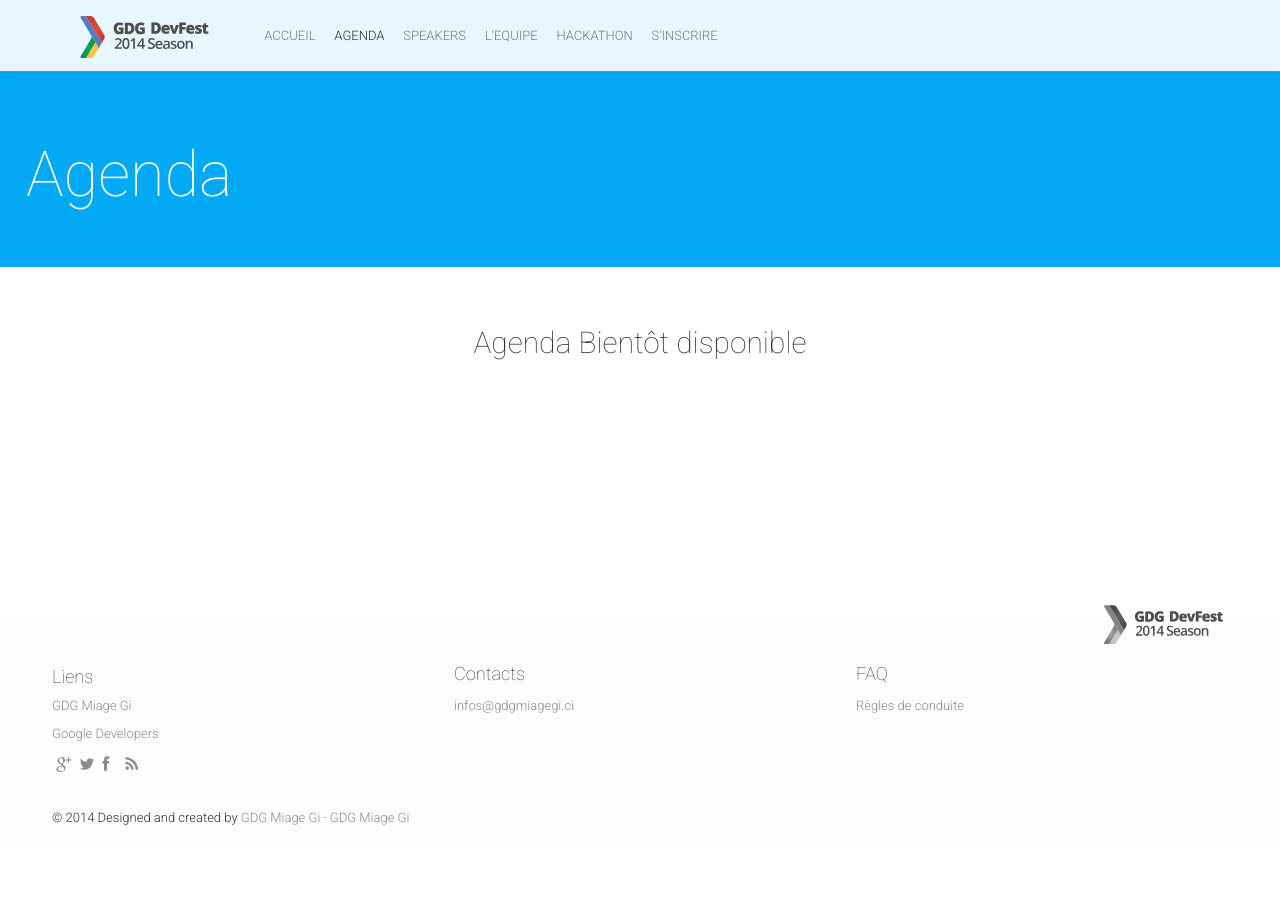
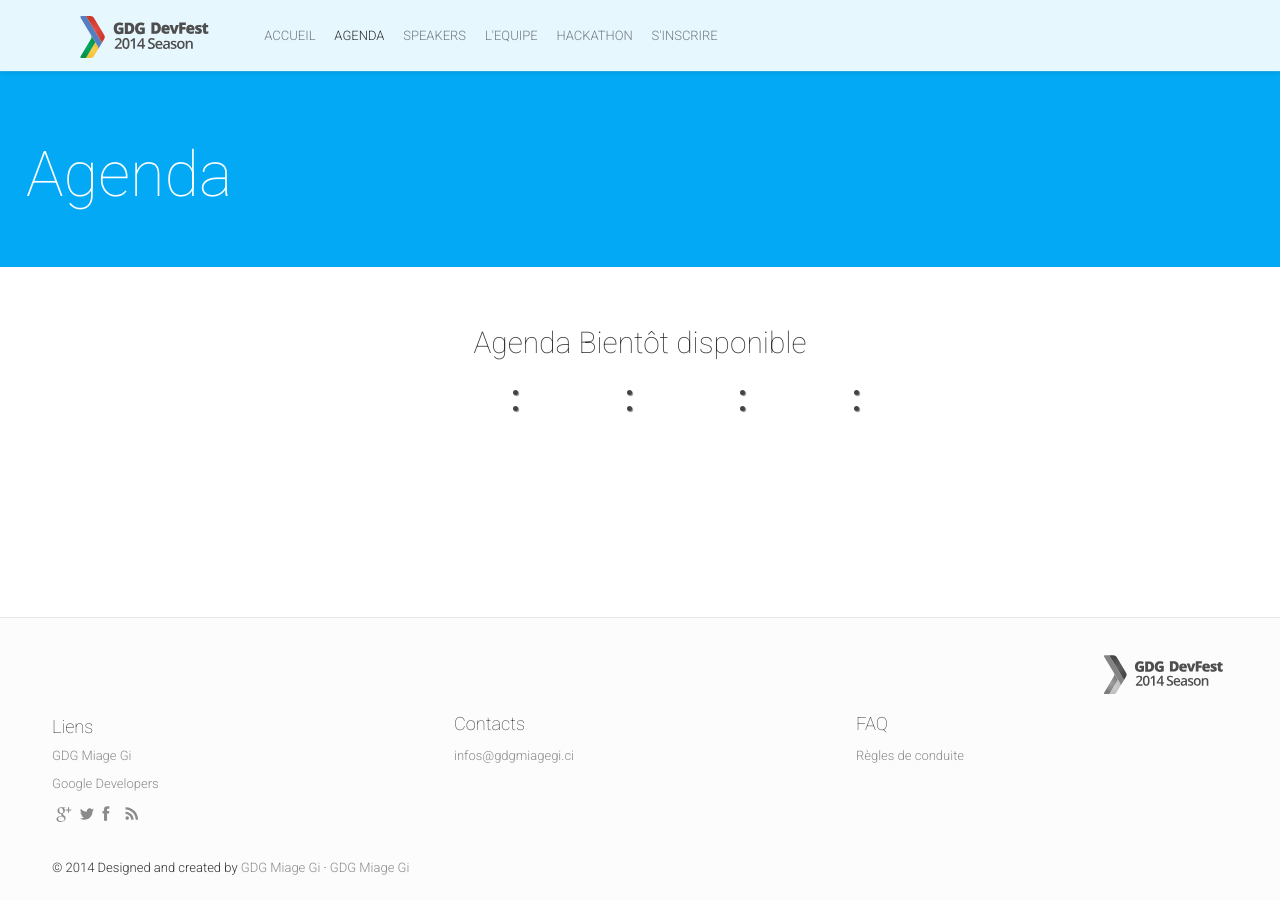
Before and after one commit to GDGMiageGiLab/gdgmiagegilab.github.io, a Jekyll site: the page built from agenda.html, in a window 1280 px wide and 900 px high, scrolled down 333 px. Built offline with Jekyll 4.4.1, drawn with Linux system fonts in a browser that asks for light colours; nearby versions of some CDN libraries; comment, search, counter and statistics services are not loaded; before the commit the page ends 1183 px from its top, so only the background shows below that.

Commit message:
Countdown Update 001
Deuxieme methodes test

```diff
--- a/_includes/agenda.html
+++ b/_includes/agenda.html
@@ -4,7 +4,50 @@
         <div class="col-lg-10 col-lg-offset-1">
             <div class="row about-details">
                 <h5> Agenda Bientôt disponible </h5>
-                <div id="countdown"></div>
+                <div id="countdown" class="countdownHolder">
+                    <span class="countDays">
+                        <span class="position">
+                            <span class="digit static"></span>
+                        </span>
+                        <span class="position">
+                            <span class="digit static"></span>
+                        </span>
+                    </span>
+
+                    <span class="countDiv countDiv0"></span>
+
+                    <span class="countHours">
+                        <span class="position">
+                            <span class="digit static"></span>
+                        </span>
+                        <span class="position">
+                            <span class="digit static"></span>
+                        </span>
+                    </span>
+
+                    <span class="countDiv countDiv1"></span>
+
+                    <span class="countMinutes">
+                        <span class="position">
+                            <span class="digit static"></span>
+                        </span>
+                        <span class="position">
+                            <span class="digit static"></span>
+                        </span>
+                    </span>
+
+                    <span class="countDiv countDiv2"></span>
+
+                    <span class="countSeconds">
+                        <span class="position">
+                            <span class="digit static"></span>
+                        </span>
+                        <span class="position">
+                            <span class="digit static"></span>
+                        </span>
+                    </span>
+
+                    <span class="countDiv countDiv3"></span>
                 </div>
             </div>
         </div>
```
